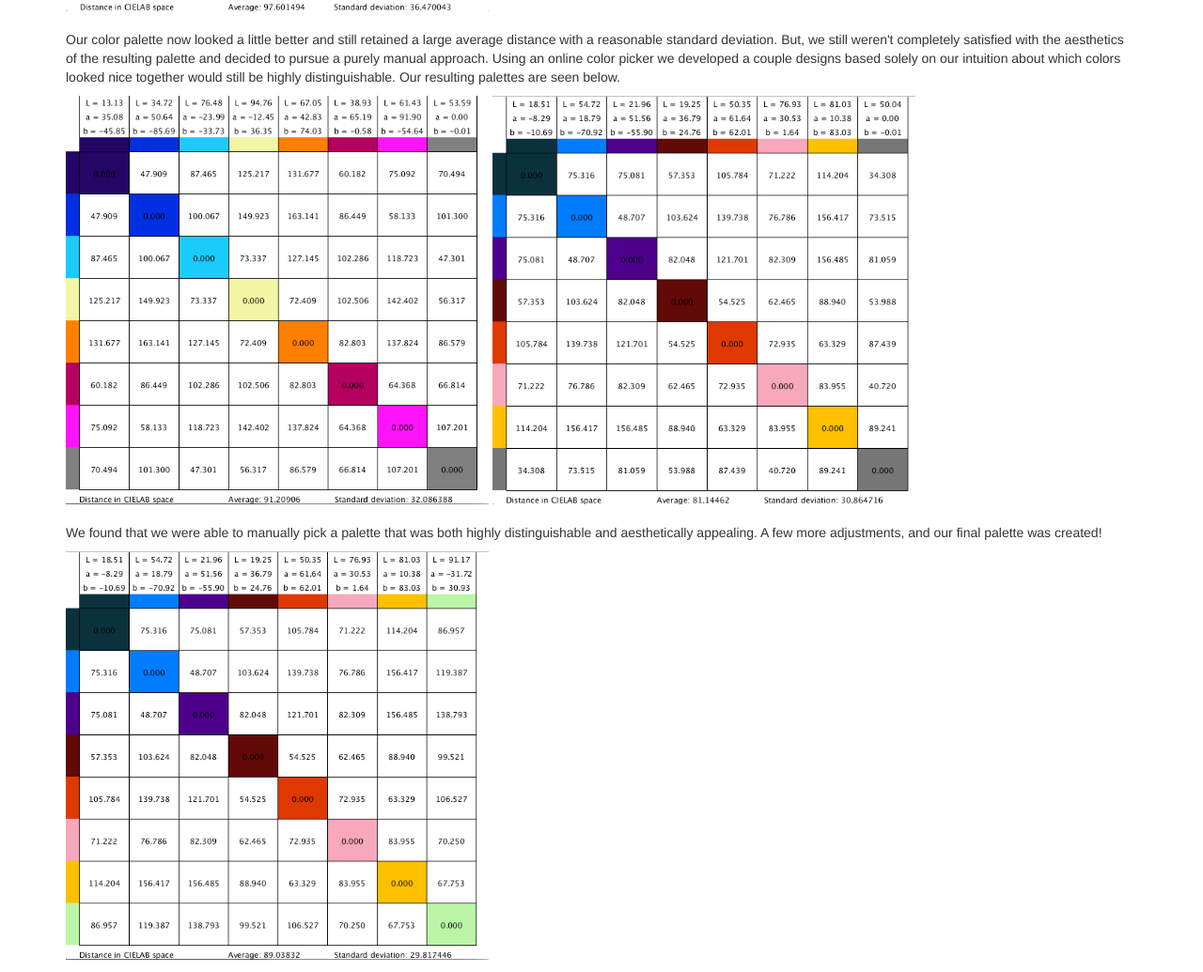
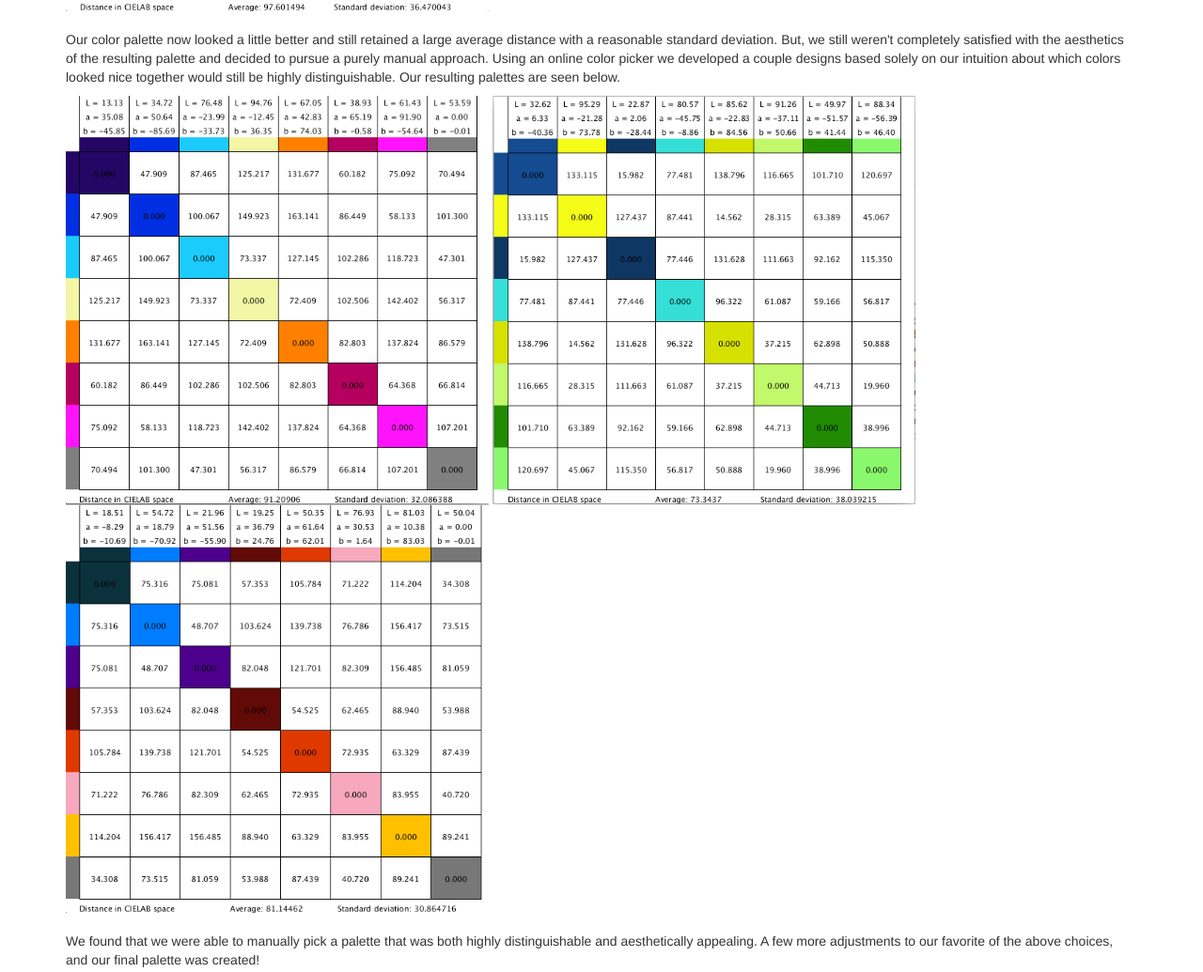
Before and after one commit to JasonFan74/color-palettes, a plain HTML site: page index.html in a window 1280 px wide. Shown: the part 1129-2164 px from the top of the page at 94% size. Drawn offline with nearby package versions, Linux system fonts and the light colour scheme.

Commit message:
add 1 more palette

```diff
--- a/index.html
+++ b/index.html
@@ -26,9 +26,10 @@
         <p><br>Our color palette now looked a little better and still retained a large average distance with a reasonable standard deviation. But, we still weren't completely satisfied with the aesthetics of the resulting palette and decided to pursue a purely manual approach. Using an online color picker we developed a couple designs based solely on our intuition about which colors looked nice together would still be highly distinguishable. Our resulting palettes are seen below.</p>
 
       <img class="jnd" src="assets/nonumbers1.png">
+      <img class="jnd" src="assets/nonumbers3.png">
       <img class="jnd" src="assets/nonumbers2_1.png">
 
-      <p><br>We found that we were able to manually pick a palette that was both highly distinguishable and aesthetically appealing. A few more adjustments, and our final palette was created!</p>
+      <p><br>We found that we were able to manually pick a palette that was both highly distinguishable and aesthetically appealing. A few more adjustments to our favorite of the above choices, and our final palette was created!</p>
       <img class="jnd" src="assets/nonumbers2_3.png">
 
   </div>
```
Also changed, not shown: assets/nonumbers3.png (added).
